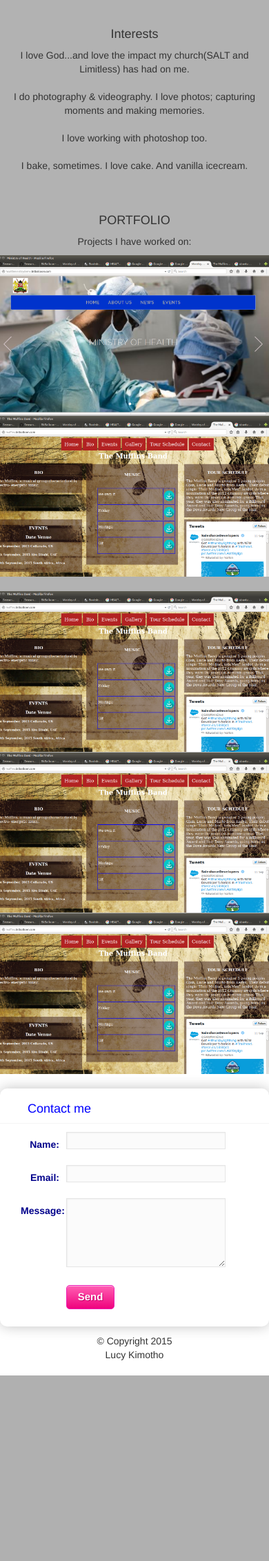
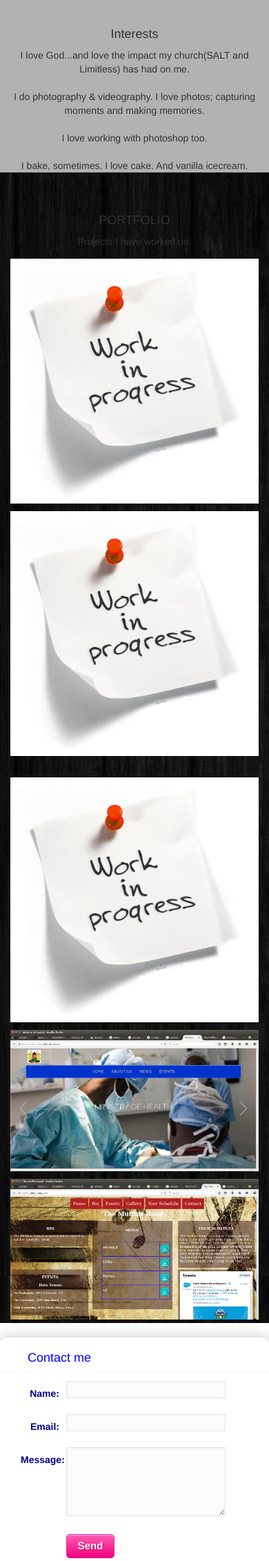
Before and after one commit to Luciekimotho/Luciekimotho.github.io, a PHP site: page / in a window 390 px wide; the page is wider, and only the part inside the window is pictured. Shown: the part 1217-3480 px from the top of that part at 69% size. Before the commit the page ends 3211 px from the top of that part, so only its background shows below. Run offline with PHP 8.4, Linux system fonts and the light colour scheme; some libraries are stand-ins or nearby versions.

Commit message:
Added new images, set correct links to portfolio items and changed  images

```diff
--- a/index.html
+++ b/index.html
@@ -102,27 +102,31 @@
       <h4>PORTFOLIO</h4>
        <p>Projects I have worked on: </p>
     <div class="row">
-    <div class="col-md-4 hover-effect" >
+    <div class="col-md-4" >
+        <div class="hover-effect">
         <figure>
-         <img src="images/health.png" title="I love cupcakes"><br>
+         <img src="images/work-in-progress.jpg">
           <figcaption>
             <p>Limitless Mamlaka<br> This is a website for a youth group in church. </p>
             <a class="" href="#">Visit site</a>
           </figcaption>
         </figure>
+            </div>
         </div>
 
     <div class="col-md-4 ">
     </div>
 
-      <div class="col-md-4 hover-effect">
+      <div class="col-md-4">
+          <div class="hover-effect">
         <figure>
-        <img src="images/muffins.png"><br>
+        <img src="images/work-in-progress.jpg"><br>
           <figcaption class="info">
               <p>Coming soon --Devious maids</p>
-             <a href="https://blogging-with-ghost.herokuapp.com/"></a>
+             <a href="#"></a>
           </figcaption>
       </figure>
+              </div>
       </div>
         </div>
 <br>
@@ -131,14 +135,16 @@
 
       </div>
 
-      <div class="col-md-4 hover-effect">
+      <div class="col-md-4">
+          <div class="hover-effect">
         <figure>
-        <img src="images/muffins.png"><br>
+        <img src="images/work-in-progress.jpg"><br>
           <figcaption class="info">
              <p>Coming soon --Chapchap</p>
              <a class="" href="#"></a>
          </figcaption>
          </figure>
+          </div>
        </div>
 
         <div class="col-md-4">
@@ -146,20 +152,23 @@
     </div>
 
         <div class="row">
-          <div class="col-md-4 hover-effect">
+          <div class="col-md-4">
+            <div class="hover-effect">
             <figure>
-              <img src="images/muffins.png"/><br>
+              <img src="images/health.png"/><br>
                  <figcaption class="info">
                    <p>Health Ministry Demo</p>
                    <a class="" href="http://healthministrydemo.bitballoon.com/"></a>
                  </figcaption>
             <figure>
+            </div>
           </div>
 
             <div class="col-md-4 ">
             </div>
 
-            <div class="col-md-4 hover-effect">
+            <div class="col-md-4">
+           <div class="hover-effect">
             <figure>
               <img src="images/muffins.png"/><br>
                  <figcaption class="info">
@@ -167,6 +176,7 @@
                    <a class="" href="http://healthministrydemo.bitballoon.com/">The Muffins Band</a>
                  </figcaption>
             </figure>
+               </div>
           </div>
          </div>
 
@@ -201,6 +211,14 @@
        </form>
             </div>
         <div class="col-md-4"></div>
+        <div class="social">
+            <a href=""><i class="fa fa-github"></i>
+</a>
+            <a href=""><i class="fa fa-facebook"></i>
+</a>
+            <a href=""><i class="fa fa-twitter"></i>
+</a>
+        </div>
     </div>
 
   <footer>
--- a/styles/styles.css
+++ b/styles/styles.css
@@ -59,14 +59,10 @@ html, body{
 #portfolio{
 	text-align: center;
 	padding-top: 50px;
-    background-color:rgba(1, 0, 0, 0.3);
+    background-image: url(../images/black-background_00313351.jpg);
     margin: -10px;
 }
-#portfolio img{
-    height: 100%;
-    width: 100%;
-    margin: 0px;
-}
+
 
 
 .clearfix:before, .clearfix:after { content: " "; display: table; }
@@ -162,6 +158,11 @@ html, body{
 
 
 /*hover effect on my images*/
+.hover-effect{
+    padding-right: 20px;
+    border-radius: 2px;
+    padding-left: 20px;
+}
 figure{
     overflow: hidden;
     position: relative;
@@ -178,6 +179,12 @@ figcaption{
     z-index: 100;
     top: 0;
     right: 0;
+    -webkit-transition: all 300ms;
+	-moz-transition: all 300ms;
+	transition: all 300ms;
+	-webkit-transition-delay: 100ms;
+	-moz-transition-delay: 100ms;
+	transition-delay: 100ms;
 
 }
 figcaption p{
@@ -212,3 +219,20 @@ figcaption a: hover{
     text-decoration: none;
     vertical-align: middle;
 }
+#portfolio img{
+    height: 100%;
+    width: 100%;
+    margin: 0px;
+    -webkit-transition : all 300ms;
+    -moz-transition : all 300ms;
+    transition : all 300ms;
+    max-width: 100%;
+    padding: 5px;
+}
+
+#portfolio .hover-effect:hover img{
+    -webkit-transition : scale(1.4);
+    -moz-transition : scale(1.4);
+    transition : scale(1.4);
+
+}
```
Also changed, not shown: images/Work_In_Progress.png (added), images/black-background_00313351.jpg (added), images/social-is-work-in-progress.png (added), images/texture-background-pattern-flowers.jpg (added), images/work-in-progress.jpg (added).
